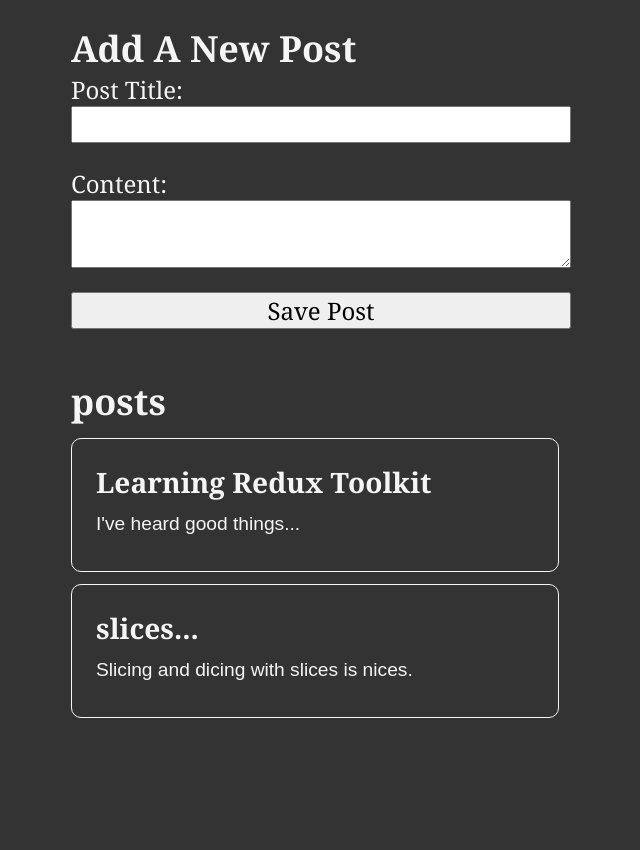
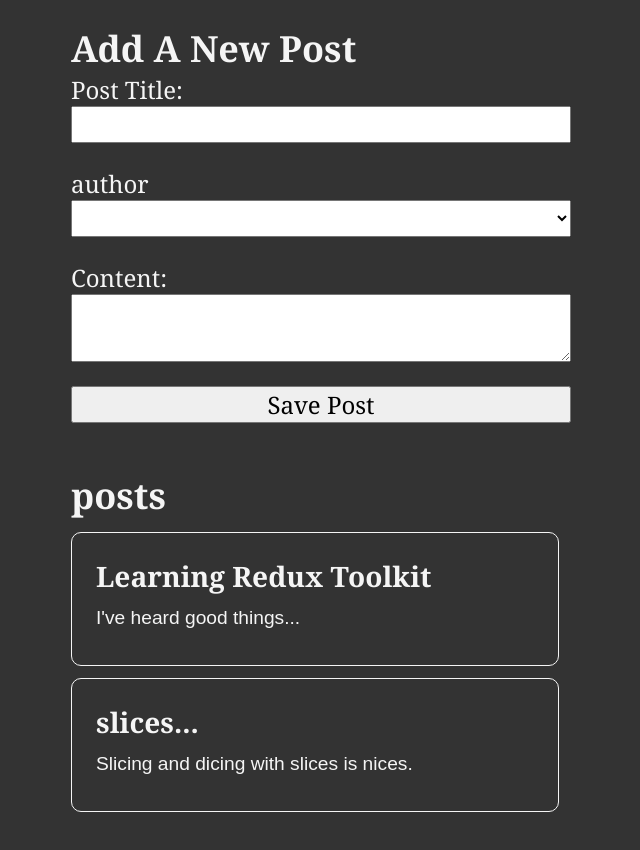
Before and after one commit to SZwerling/sliceTutorial, a React (Create React App) app: page / in a window 1280 px wide. Shown: the top 850 px of the page, without its empty margins (319-959 px from the left). Built offline with nearby package versions, Linux system fonts and the light colour scheme.

Commit message:
add users to form input

```diff
--- a/src/app/store.js
+++ b/src/app/store.js
@@ -1,11 +1,13 @@
 import { configureStore } from '@reduxjs/toolkit';
 import postReducer from '../features/post/postSlice';
+import usersReducer from '../features/users/usersSlice';
 
 
 
 
 export const store = configureStore({
     reducer: {
-        posts: postReducer
+        posts: postReducer,
+        users: usersReducer,
     }
 })
--- a/src/features/post/AddPostForm.js
+++ b/src/features/post/AddPostForm.js
@@ -1,26 +1,35 @@
 import { useState, useRef } from "react";
-import { useDispatch } from "react-redux";
-import { nanoid } from "@reduxjs/toolkit";
+import { useDispatch, useSelector } from "react-redux";
 import { postAdded } from "./postSlice";
+import { selectAllUsers } from "../users/usersSlice";
 import React from "react";
 
 const AddPostForm = () => {
-
+   const dispatch = useDispatch();
+   const [userId, setUserId] = useState('')
+   const users = useSelector(selectAllUsers)
    const titleRef = useRef();
    const contentRef = useRef();
    const formRef = useRef();
 
-
-   const dispatch = useDispatch();
-
    const onSavePost = () => {
-      if (titleRef.current.value && contentRef.current.value) {
+      if (titleRef.current.value && contentRef.current.value && userId) {
          dispatch(
-            postAdded(titleRef.current.value, contentRef.current.value)
+            postAdded(titleRef.current.value, contentRef.current.value, userId)
          );
+         setUserId('')
          formRef.current.reset();
       }
    };
+
+   const onAuthorChange = (e) => setUserId(e.target.value)
+
+
+   const userOptions = users.map((user) => {
+      return <option key={user.id} value={user.id}>
+         {user.name}
+      </option>
+   })
 
    return (
       <section>
@@ -33,6 +42,11 @@
                name="postTitle"
                ref={titleRef}
             />
+            <label htmlFor="postAuthor">author</label>
+            <select name="postAuthor" id="postAuthor" onChange={onAuthorChange}>
+               <option value=""></option>
+               {userOptions}
+            </select>
             <label htmlFor="postContent">Content:</label>
             <textarea
                name="postContent"
@@ -41,7 +55,7 @@
             //    cols="30"
             //    rows="10"
             />
-            <button type="button" onClick={onSavePost}>
+            <button type="button" onClick={onSavePost} >
                Save Post
             </button>
          </form>
--- a/src/features/post/postSlice.js
+++ b/src/features/post/postSlice.js
@@ -21,12 +21,13 @@
          reducer(state, action) {
             state.push(action.payload); // looks like it mutates, but does not // uses "immerjs" to create new state under the hood  // .push only works inside of slice
          },
-         prepare(title, content) {
+         prepare(title, content, userId) {
             return {
                payload: {
                   id: nanoid(),
                   title,
                   content,
+                  userId
                },
             };
          },
--- /dev/null
+++ b/src/features/users/usersSlice.js
@@ -0,0 +1,16 @@
+import { createSlice } from "@reduxjs/toolkit";
+
+const initialState = [
+   { id: '1', name: "Johnny" },
+   { id: '2', name: "Tamara" },
+   { id: '3', name: "Gamorah" },
+];
+
+const usersSlice = createSlice({
+   name: 'users',
+   initialState,
+   reducers: {},
+});
+
+export const selectAllUsers = (state) => state.users;
+export default usersSlice.reducer;
```
